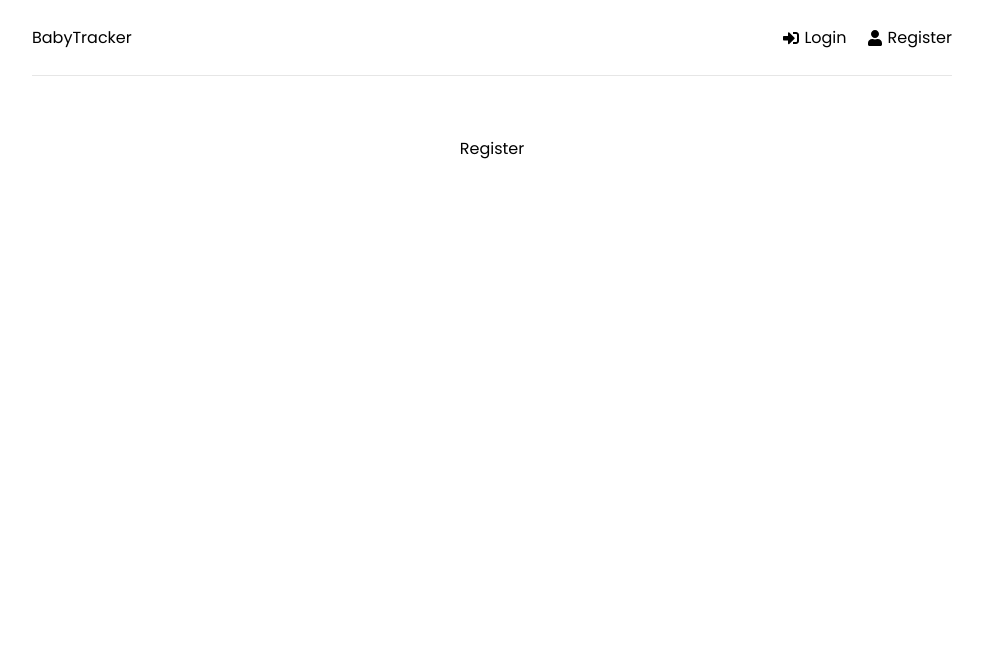
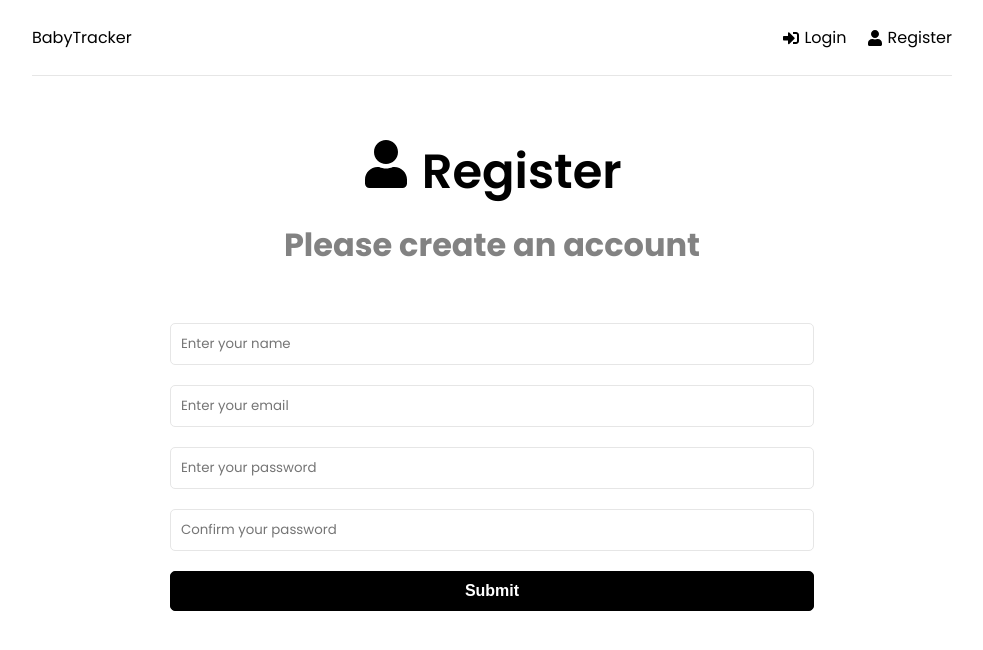
Before and after one commit to CodyConck/Baby-Tracker, a React (Create React App) app in the folder frontend/: page /register in a window 1280 px wide. Shown: the top 650 px of the page, without its empty margins (148-1131 px from the left). Built offline with nearby package versions, Linux system fonts and the light colour scheme.

Commit message:
added register/login forms

```diff
--- a/frontend/src/pages/Login.jsx
+++ b/frontend/src/pages/Login.jsx
@@ -1,5 +1,74 @@
+import { useState, useEffect } from "react";
+import { FaSignInAlt } from "react-icons/fa";
+
+// state
 function Login() {
-  return <div>Login</div>;
+  const [formData, setFormData] = useState({
+    email: "",
+    password: "",
+  });
+
+  // destructure above field
+  const { email, password } = formData;
+
+  const onChange = (event) => {
+    setFormData((prevState) => ({
+      ...prevState,
+      // this targets the name field on the form and uses its value
+      [event.target.name]: event.target.value,
+    }));
+  };
+
+  const onSubmit = (event) => {
+    event.preventDefault();
+  };
+
+  //jsx
+  return (
+    <>
+      <section className="heading">
+        <h1>
+          <FaSignInAlt /> Login
+        </h1>
+        <p>Login and get started</p>
+      </section>
+
+      <section className="form">
+        <form onSubmit={onSubmit}>
+          <div className="form-group">
+            <input
+              type="email"
+              className="form-control"
+              id="email"
+              name="email"
+              // this comes from above formData
+              value={email}
+              placeholder="Enter your email"
+              onChange={onChange}
+            />
+          </div>
+          <div className="form-group">
+            <input
+              type="password"
+              className="form-control"
+              id="password"
+              name="password"
+              // this comes from above formData
+              value={password}
+              placeholder="Enter your password"
+              onChange={onChange}
+            />
+          </div>
+
+          <div className="form-group">
+            <button type="submit" className="btn btn-block">
+              Submit
+            </button>
+          </div>
+        </form>
+      </section>
+    </>
+  );
 }
 
 export default Login;
--- a/frontend/src/pages/Register.jsx
+++ b/frontend/src/pages/Register.jsx
@@ -1,5 +1,98 @@
+import { useState, useEffect } from "react";
+import { FaUser } from "react-icons/fa";
+
 function Register() {
-  return <div>Register</div>;
+  const [formData, setFormData] = useState({
+    name: "",
+    email: "",
+    password: "",
+    password2: "",
+  });
+
+  // destructure above field
+  const { name, email, password, password2 } = formData;
+
+  const onChange = (event) => {
+    setFormData((prevState) => ({
+      ...prevState,
+      // this targets the name field on the form and uses its value
+      [event.target.name]: event.target.value,
+    }));
+  };
+
+  const onSubmit = (event) => {
+    event.preventDefault();
+  };
+
+  //jsx
+  return (
+    <>
+      <section className="heading">
+        <h1>
+          <FaUser /> Register
+        </h1>
+        <p>Please create an account</p>
+      </section>
+
+      <section className="form">
+        <form onSubmit={onSubmit}>
+          <div className="form-group">
+            <input
+              type="text"
+              className="form-control"
+              id="name"
+              name="name"
+              // this comes from above formData
+              value={name}
+              placeholder="Enter your name"
+              onChange={onChange}
+            />
+          </div>
+          <div className="form-group">
+            <input
+              type="email"
+              className="form-control"
+              id="email"
+              name="email"
+              // this comes from above formData
+              value={email}
+              placeholder="Enter your email"
+              onChange={onChange}
+            />
+          </div>
+          <div className="form-group">
+            <input
+              type="password"
+              className="form-control"
+              id="password"
+              name="password"
+              // this comes from above formData
+              value={password}
+              placeholder="Enter your password"
+              onChange={onChange}
+            />
+          </div>
+          <div className="form-group">
+            <input
+              type="password2"
+              className="form-control"
+              id="password2"
+              name="password2"
+              // this comes from above formData
+              value={password2}
+              placeholder="Confirm your password"
+              onChange={onChange}
+            />
+          </div>
+          <div className="form-group">
+            <button type="submit" className="btn btn-block">
+              Submit
+            </button>
+          </div>
+        </form>
+      </section>
+    </>
+  );
 }
 
 export default Register;
```
